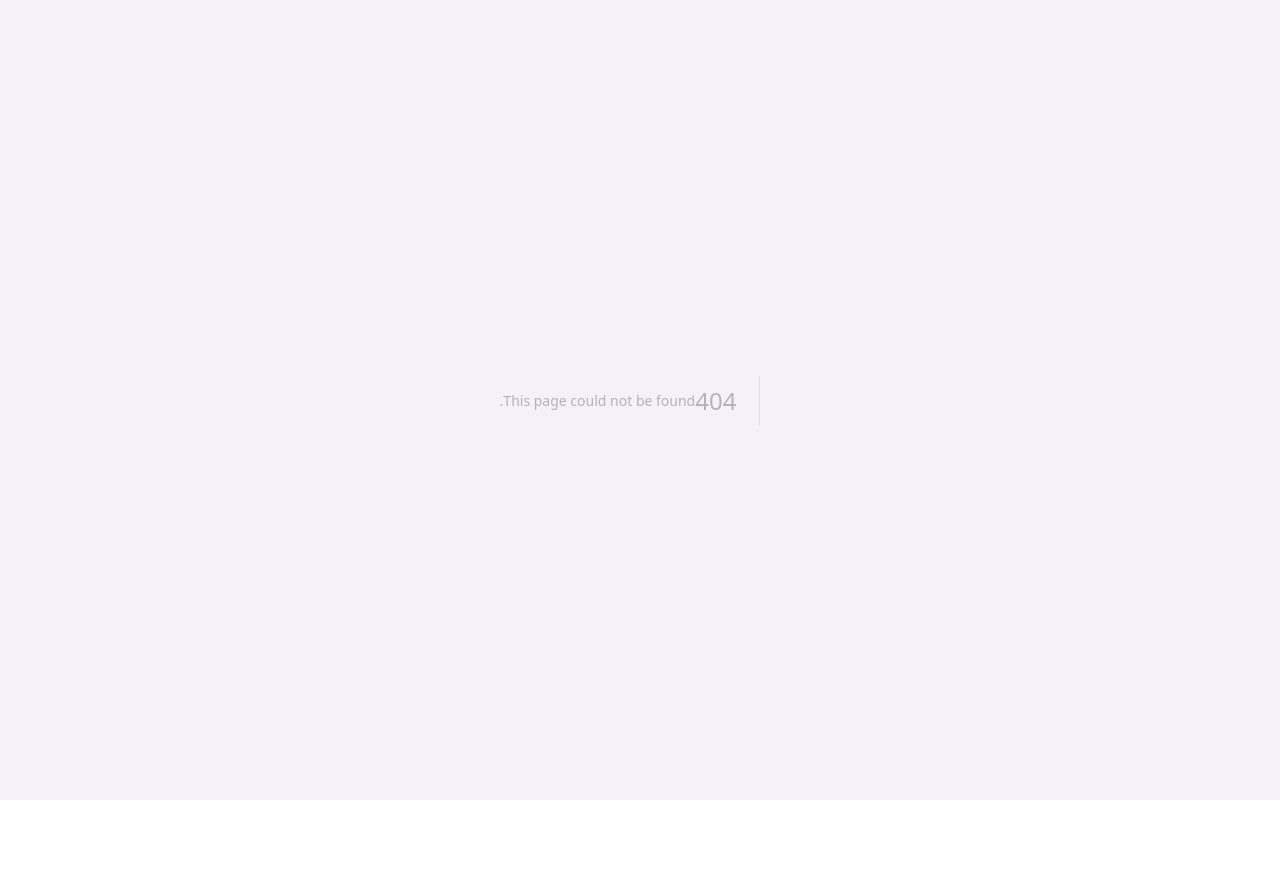
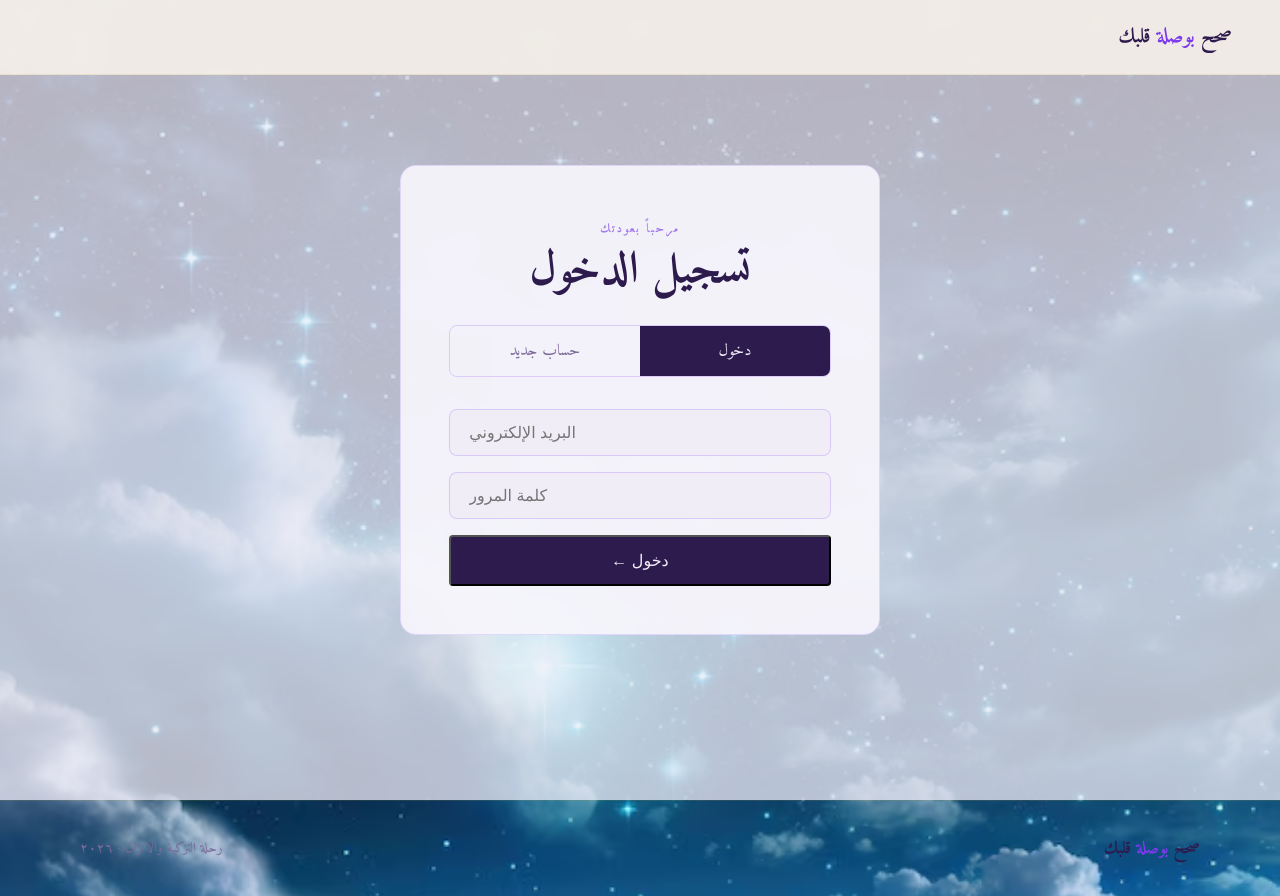
Before and after one commit to Khadigayahya/balanced_soul, a Next.js app: page /login in a window 1280 px wide. Before the commit this address had no page. Before the commit the page ends 800 px from the top, so only its background shows below. Built offline with nearby package versions, Linux system fonts and the light colour scheme; no server answers.

Commit message:
إضافة تسجيل الدخول مع Supabase

```diff
--- a/app/globals.css
+++ b/app/globals.css
@@ -1329,3 +1329,108 @@ section { padding: 6rem 5rem; }
   object-fit: cover;
   border-radius: 8px;
 }
+/* =========================================
+   LOGIN PAGE
+   ========================================= */
+
+.login-page {
+  min-height: 100vh;
+  display: flex;
+  align-items: center;
+  justify-content: center;
+  padding: 6rem 2rem;
+}
+
+.login-card {
+  background: rgba(248, 246, 252, 0.92);
+  border: 1px solid rgba(124,58,237,0.15);
+  border-radius: 16px;
+  padding: 3rem;
+  max-width: 480px;
+  width: 100%;
+  text-align: center;
+  backdrop-filter: blur(10px);
+}
+
+.login-form {
+  display: flex;
+  flex-direction: column;
+  gap: 1rem;
+  margin-top: 2rem;
+}
+
+.login-input {
+  padding: 0.85rem 1.2rem;
+  border: 1px solid rgba(124,58,237,0.2);
+  border-radius: 8px;
+  background: var(--cream);
+  font-size: 1rem;
+  color: var(--ink);
+  outline: none;
+  text-align: left;
+  width: 100%;
+}
+
+.login-input:focus { border-color: var(--red); }
+
+.login-success {
+  margin-top: 2rem;
+  display: flex;
+  flex-direction: column;
+  align-items: center;
+  gap: 0.8rem;
+}
+
+.success-icon { font-size: 3rem; }
+
+.success-text {
+  font-family: 'Amiri', serif;
+  font-size: 1.3rem;
+  font-weight: 700;
+  color: var(--ink);
+}
+
+.success-sub {
+  font-family: 'Amiri', serif;
+  font-size: 1rem;
+  color: var(--muted);
+}
+.login-tabs {
+  display: flex;
+  gap: 0;
+  margin: 1.5rem 0;
+  border: 1px solid rgba(124,58,237,0.2);
+  border-radius: 8px;
+  overflow: hidden;
+}
+
+.login-tab {
+  flex: 1;
+  padding: 0.7rem;
+  background: none;
+  border: none;
+  font-family: 'Amiri', serif;
+  font-size: 1rem;
+  color: var(--muted);
+  cursor: pointer;
+  transition: all 0.2s;
+}
+
+.tab-active {
+  background: var(--ink);
+  color: var(--cream);
+}
+
+.login-error {
+  font-family: 'Amiri', serif;
+  font-size: 0.95rem;
+  color: var(--red);
+  text-align: center;
+}
+
+.login-success-msg {
+  font-family: 'Amiri', serif;
+  font-size: 0.95rem;
+  color: var(--gold);
+  text-align: center;
+}
--- /dev/null
+++ b/app/login/page.tsx
@@ -0,0 +1,128 @@
+"use client";
+import { useState } from "react";
+import { supabase } from "@/lib/supabase";
+
+type Mode = "login" | "signup";
+
+export default function LoginPage() {
+  const [mode, setMode] = useState<Mode>("login");
+  const [email, setEmail] = useState("");
+  const [password, setPassword] = useState("");
+  const [name, setName] = useState("");
+  const [loading, setLoading] = useState(false);
+  const [error, setError] = useState("");
+  const [success, setSuccess] = useState("");
+
+  const handleSubmit = async () => {
+    setError("");
+    setSuccess("");
+    if (!email.trim() || !password.trim()) {
+      setError("يرجى ملء جميع الحقول");
+      return;
+    }
+    if (password.length < 6) {
+      setError("كلمة المرور يجب أن تكون ٦ أحرف على الأقل");
+      return;
+    }
+
+    setLoading(true);
+
+    if (mode === "signup") {
+      const { error } = await supabase.auth.signUp({
+        email,
+        password,
+        options: { data: { name } },
+      });
+      if (error) setError("حدث خطأ في إنشاء الحساب — تأكد من البريد الإلكتروني");
+      else setSuccess("تم إنشاء حسابك! تحقق من بريدك لتأكيد الحساب.");
+    } else {
+      const { error } = await supabase.auth.signInWithPassword({ email, password });
+      if (error) setError("البريد الإلكتروني أو كلمة المرور غير صحيحة");
+      else window.location.href = "/daily";
+    }
+
+    setLoading(false);
+  };
+
+  return (
+    <main>
+      <nav className="nav">
+        <a href="/" className="nav-logo">صحح <span>بوصلة</span> قلبك</a>
+      </nav>
+
+      <div className="login-page">
+        <div className="login-card">
+          <span className="section-label">
+            {mode === "login" ? "مرحباً بعودتك" : "انضم إلينا"}
+          </span>
+          <h1 className="section-title">
+            {mode === "login" ? "تسجيل الدخول" : "إنشاء حساب جديد"}
+          </h1>
+
+          {/* TABS */}
+          <div className="login-tabs">
+            <button
+              className={`login-tab ${mode === "login" ? "tab-active" : ""}`}
+              onClick={() => { setMode("login"); setError(""); setSuccess(""); }}
+            >
+              دخول
+            </button>
+            <button
+              className={`login-tab ${mode === "signup" ? "tab-active" : ""}`}
+              onClick={() => { setMode("signup"); setError(""); setSuccess(""); }}
+            >
+              حساب جديد
+            </button>
+          </div>
+
+          <div className="login-form">
+            {mode === "signup" && (
+              <input
+                className="login-input"
+                type="text"
+                placeholder="الاسم (اختياري)"
+                value={name}
+                onChange={e => setName(e.target.value)}
+                dir="rtl"
+              />
+            )}
+            <input
+              className="login-input"
+              type="email"
+              placeholder="البريد الإلكتروني"
+              value={email}
+              onChange={e => setEmail(e.target.value)}
+              dir="ltr"
+            />
+            <input
+              className="login-input"
+              type="password"
+              placeholder="كلمة المرور"
+              value={password}
+              onChange={e => setPassword(e.target.value)}
+              onKeyDown={e => e.key === "Enter" && handleSubmit()}
+              dir="ltr"
+            />
+
+            {error && <p className="login-error">{error}</p>}
+            {success && <p className="login-success-msg">{success}</p>}
+
+            <button
+              className="btn-primary"
+              onClick={handleSubmit}
+              disabled={loading}
+              style={{ width: "100%", justifyContent: "center" }}
+            >
+              {loading ? "جاري التحميل..." : mode === "login" ? "دخول ←" : "إنشاء حساب ←"}
+            </button>
+          </div>
+        </div>
+      </div>
+
+      <footer className="footer">
+        <a href="/" className="footer-logo">صحح <span>بوصلة</span> قلبك</a>
+        <p>رحلة التزكية والاتزان · ٢٠٢٦</p>
+      </footer>
+    </main>
+  );
+}
--- /dev/null
+++ b/lib/supabase.ts
@@ -0,0 +1,6 @@
+import { createClient } from '@supabase/supabase-js'
+
+const supabaseUrl = process.env.NEXT_PUBLIC_SUPABASE_URL!
+const supabaseKey = process.env.NEXT_PUBLIC_SUPABASE_ANON_KEY!
+
+export const supabase = createClient(supabaseUrl, supabaseKey)
--- a/package.json
+++ b/package.json
@@ -10,6 +10,7 @@
   },
   "dependencies": {
     "@google/generative-ai": "^0.24.1",
+    "@supabase/supabase-js": "^2.98.0",
     "next": "16.1.6",
     "react": "19.2.3",
     "react-dom": "19.2.3"
```
Also changed, not shown: 1 other file (tests, documents, lock files or other folders).
